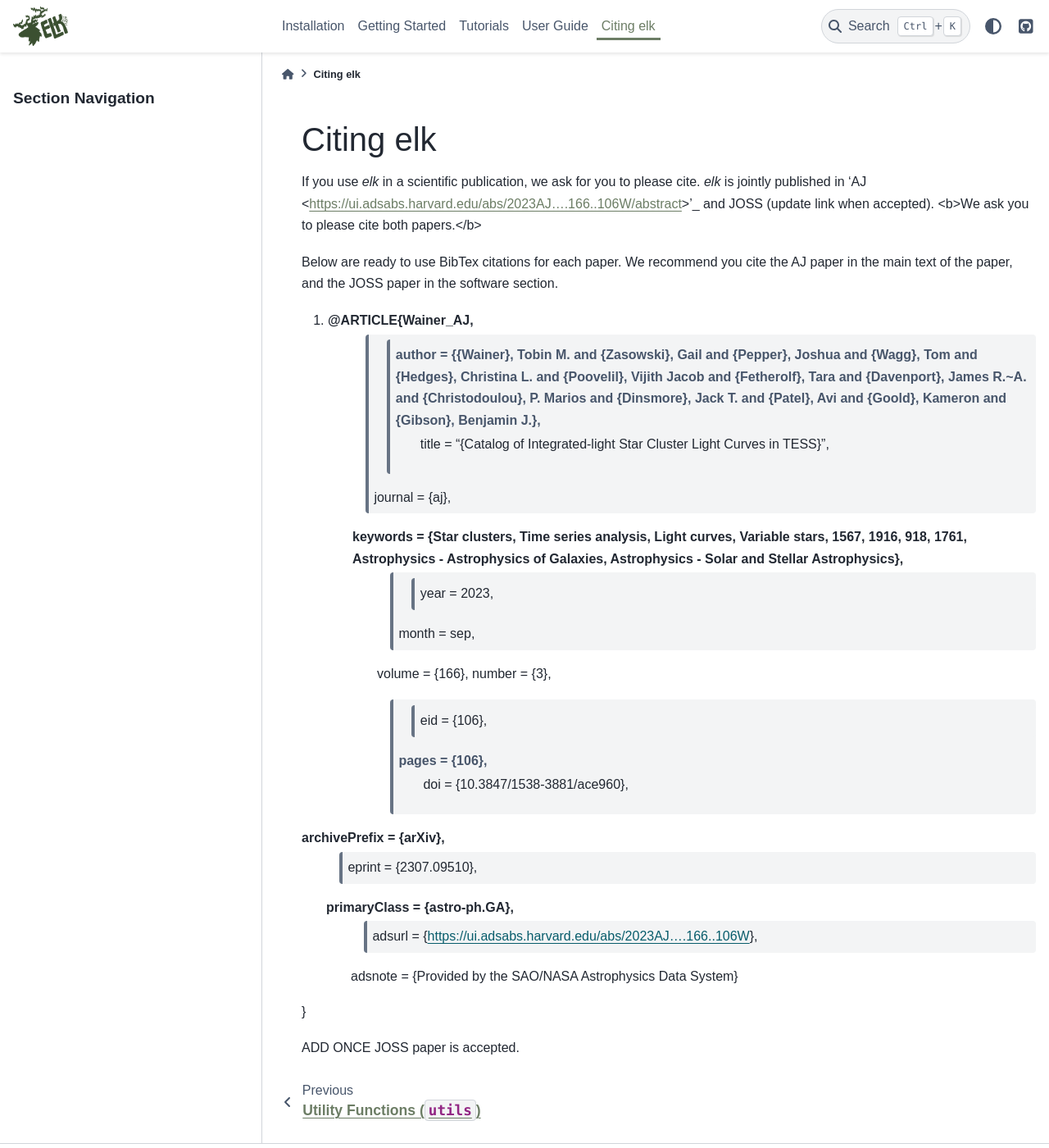
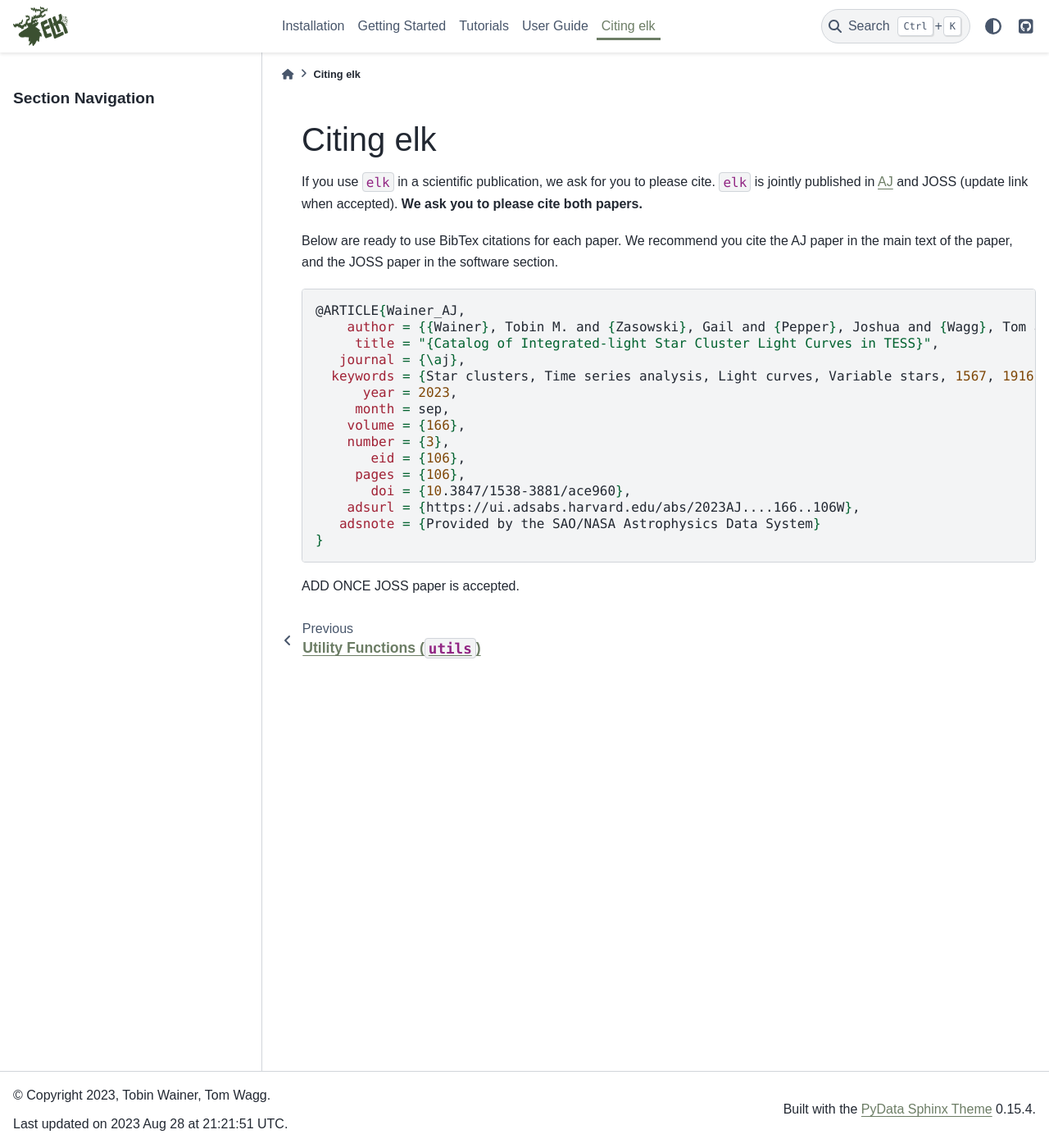
Before and after one commit to tobin-wainer/elk, a Sphinx documentation site: the page built from docs/pages/cite.rst, in a window 1280 px wide and 1400 px high. Shown: the whole window at 82% size. Built offline with Sphinx 7.4.7 and the PyData theme 0.15.4, drawn with Linux system fonts in a browser that asks for light colours; some web fonts are replaced; pages that are not in the unit, such as notebooks, are missing from menus.

Commit message:
fix cite page styling

```diff
--- a/docs/pages/cite.rst
+++ b/docs/pages/cite.rst
@@ -2,28 +2,26 @@
 Citing elk
 **********
 
-If you use `elk` in a scientific publication, we ask for you to please cite. `elk` is jointly published in 'AJ <https://ui.adsabs.harvard.edu/abs/2023AJ....166..106W/abstract>'_ and JOSS (update link when accepted). <b>We ask you to please cite both papers.</b>
+If you use ``elk`` in a scientific publication, we ask for you to please cite. ``elk`` is jointly published in `AJ <https://ui.adsabs.harvard.edu/abs/2023AJ....166..106W/abstract>`_ and JOSS (update link when accepted). **We ask you to please cite both papers.**
 
 Below are ready to use BibTex citations for each paper. We recommend you cite the AJ paper in the main text of the paper, and the JOSS paper in the software section.
 
-#.
+.. code-block:: bash
+
     @ARTICLE{Wainer_AJ,
-       author = {{Wainer}, Tobin M. and {Zasowski}, Gail and {Pepper}, Joshua and {Wagg}, Tom and {Hedges}, Christina L. and {Poovelil}, Vijith Jacob and {Fetherolf}, Tara and {Davenport}, James R.~A. and {Christodoulou}, P. Marios and {Dinsmore}, Jack T. and {Patel}, Avi and {Goold}, Kameron and {Gibson}, Benjamin J.},
-        title = "{Catalog of Integrated-light Star Cluster Light Curves in TESS}",
-      journal = {\aj},
-     keywords = {Star clusters, Time series analysis, Light curves, Variable stars, 1567, 1916, 918, 1761, Astrophysics - Astrophysics of Galaxies, Astrophysics - Solar and Stellar Astrophysics},
-         year = 2023,
-        month = sep,
-       volume = {166},
-       number = {3},
-          eid = {106},
-        pages = {106},
-          doi = {10.3847/1538-3881/ace960},
-archivePrefix = {arXiv},
-       eprint = {2307.09510},
- primaryClass = {astro-ph.GA},
-       adsurl = {https://ui.adsabs.harvard.edu/abs/2023AJ....166..106W},
-      adsnote = {Provided by the SAO/NASA Astrophysics Data System}
-}
+        author = {{Wainer}, Tobin M. and {Zasowski}, Gail and {Pepper}, Joshua and {Wagg}, Tom and {Hedges}, Christina L. and {Poovelil}, Vijith Jacob and {Fetherolf}, Tara and {Davenport}, James R.~A. and {Christodoulou}, P. Marios and {Dinsmore}, Jack T. and {Patel}, Avi and {Goold}, Kameron and {Gibson}, Benjamin J.},
+         title = "{Catalog of Integrated-light Star Cluster Light Curves in TESS}",
+       journal = {\aj},
+      keywords = {Star clusters, Time series analysis, Light curves, Variable stars, 1567, 1916, 918, 1761, Astrophysics - Astrophysics of Galaxies, Astrophysics - Solar and Stellar Astrophysics},
+          year = 2023,
+         month = sep,
+        volume = {166},
+        number = {3},
+           eid = {106},
+         pages = {106},
+           doi = {10.3847/1538-3881/ace960},
+        adsurl = {https://ui.adsabs.harvard.edu/abs/2023AJ....166..106W},
+       adsnote = {Provided by the SAO/NASA Astrophysics Data System}
+    }
 
 ADD ONCE JOSS paper is accepted.
```
